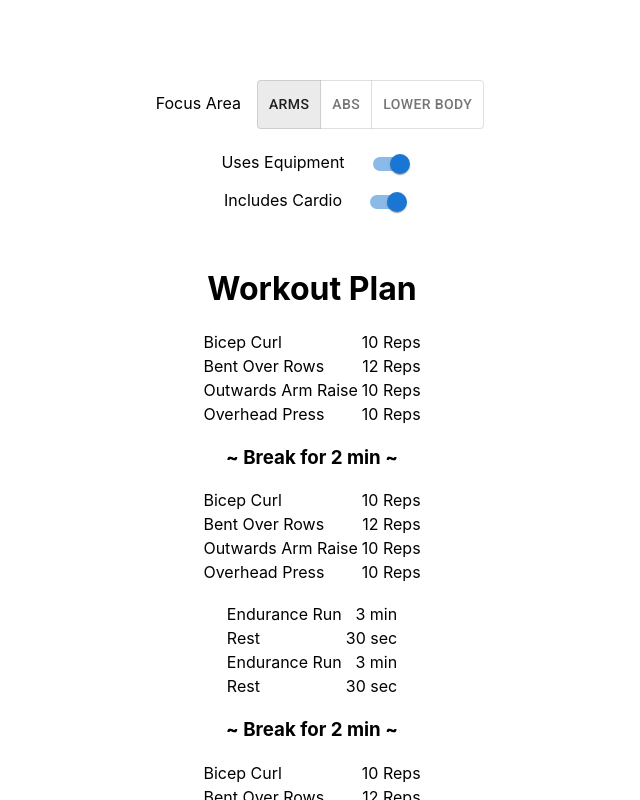
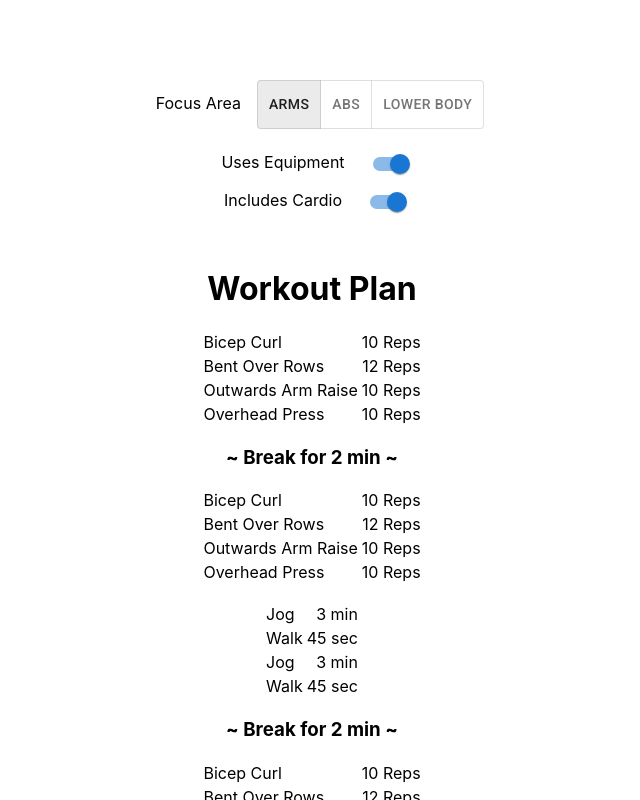
Before and after one commit to theodorachu/workout-builder, a React (Create React App) app: page / in a window 1280 px wide. Both pictures are taken after a click on the button "ARMS". Shown: the top 800 px of the page, without its empty margins (328-968 px from the left). Built offline with nearby package versions, Linux system fonts and the light colour scheme.

Commit message:
updated some of the exercises

```diff
--- a/src/components/Workout.jsx
+++ b/src/components/Workout.jsx
@@ -11,7 +11,7 @@ function Workout(props) {
   const cardio = [
     TimeExercise("Sprint", "15 sec", "Jog", "30 sec", 3, true, true),
     TimeExercise("Stair Stepper", "3 min", "Rest", "30 sec", 2, true, false),
-    TimeExercise("Endurance Run", "3 min", "Rest", "30 sec", 2, true, true)
+    TimeExercise("Jog", "3 min", "Walk", "45 sec", 2, true, true)
   ];
 
   const arms = [
@@ -21,7 +21,7 @@ function Workout(props) {
     Exercise("Bench", "12 Reps", true, false),
     Exercise("Lat Pulldown", "8 Reps", true, false),
     Exercise("Low to High", "6 Reps / Side", true, false),
-    Exercise("Squat & Press", "10 Reps", true, false),
+    Exercise("Overhead Press", "10 Reps", true, false),
     Exercise("Bicep Curl", "10 Reps", true, false),
     Exercise("Shoulder Shrug", "10 Reps", true, false),
     Exercise("Chest Fly", "10 Reps", true, false),
@@ -45,7 +45,7 @@ function Workout(props) {
     Exercise("Vertical Scissor Kicks", "16 Reps", true, true),
     Exercise("Horizontal Scissor Kicks", "16 Reps", false, true),
     Exercise("Leg Raises with Hip Lift", "10 Reps", false, true),
-    Exercise("Side Planks", "10 Reps / Side", true, true),
+    Exercise("Side Plank Hip Dips", "10 Reps / Side", true, true),
     Exercise("Mountain Climbers", "40 Reps", false, true),
     Exercise("Straight Leg Jackknifes", "8 Reps", true, true),
     Exercise("Bicycle Crunches", "10 Reps / Side", true, true)
```
